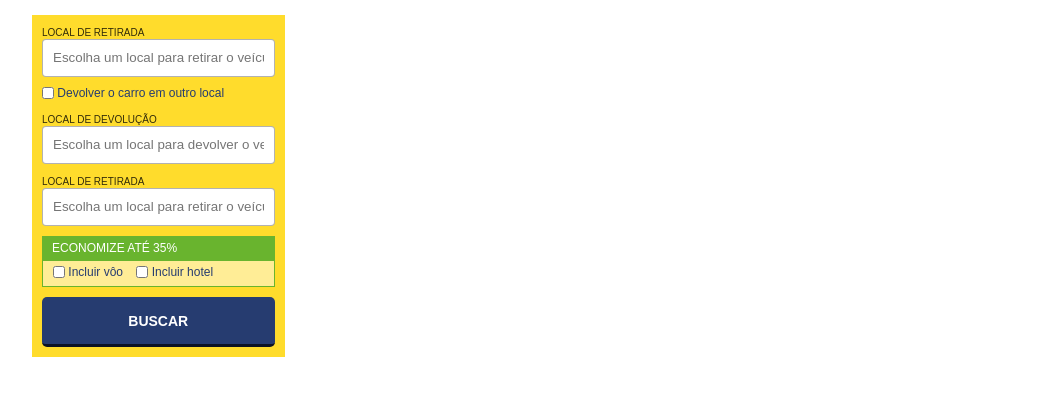
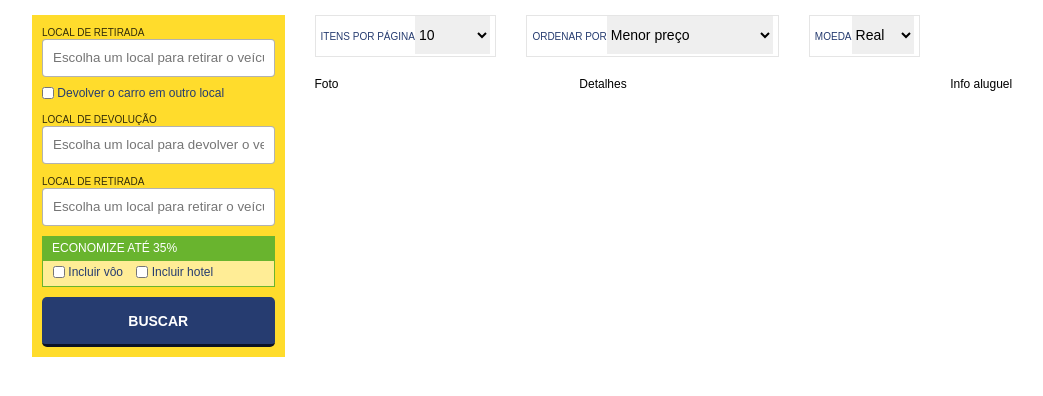
Before and after one commit to paulowd/teste-cvc, a website: page src/html/index.html in a window 1280 px wide. Shown: the whole page, without its empty margins (58-1101 px from the left). Drawn offline with nearby package versions, Linux system fonts and the light colour scheme; files that its build step writes are made by us from their sources.

Commit message:
Box filtros

```diff
--- a/src/html/index.html
+++ b/src/html/index.html
@@ -58,6 +58,62 @@
           </div>
         </aside>
         <div class="grid-xs-12 grid-md-9">
+          <div class="filtros-resultado row">
+            <div class="grid-xs-12 grid-md-3">
+              <div class="field-group filter-field">
+                <label for="cmb-ipp">Itens por página</label>
+                <div class="wrap-select">
+                  <select id="cmb-ipp">
+                    <option value="10">10</option>
+                    <option value="20">20</option>
+                    <option value="50">50</option>
+                  </select>
+                </div>
+              </div>
+            </div>
+            <div class="grid-xs-12 grid-md-4">
+              <div class="field-group filter-field">
+                <label for="cmb-ipp">Ordenar por</label>
+                <div class="wrap-select">
+                  <select id="cmb-ipp">
+                    <option value="10">Menor preço</option>
+                    <option value="20">Maior preço</option>
+                    <option value="50">Mais alugado</option>
+                  </select>
+                </div>
+              </div>
+            </div>
+            <div class="grid-xs-12 grid-md-2">
+              <div class="field-group filter-field">
+                <label for="cmb-ipp">Moeda</label>
+                <div class="wrap-select">
+                  <select id="cmb-ipp">
+                    <option value="real">Real</option>
+                    <option value="dolar">Dólar</option>
+                    <option value="euro">Euro</option>
+                  </select>
+                </div>
+              </div>
+            </div>
+          </div>
+
+          <div class="resultados-busca">
+            <article class="row">
+              <div class="grid-xs-12 grid-md-9">
+                <div class="row">
+                  <div class="grid-xs-12 grid-md-5">
+                    Foto
+                  </div>
+                  <div class="grid-xs-12 grid-md-5">
+                    Detalhes
+                  </div>
+                </div>
+              </div>
+              <div class="grid-xs-12 grid-md-3">
+                Info aluguel
+              </div>
+            </article>
+          </div>
 
         </div>
       </div>
--- a/src/sass/_components.scss
+++ b/src/sass/_components.scss
@@ -71,6 +71,7 @@
   border: 0;
   border-radius: 5px;
   cursor: pointer;
+  @include transition(.2s);
 
   &.btn-xs {
     height: 20px;
@@ -175,4 +176,35 @@
   &:last-child {
     padding: 0;
   }
+
+  &.filter-field {
+    border: 1px solid rgba(0,0,0,.1);
+    padding: 0 5px;
+    display: table;
+    width: 100%;
+    @include clear(0);
+
+    label {
+      text-transform: uppercase;
+      color: $blue;
+      white-space:nowrap;
+    }
+
+    label, input, select, .wrap-select {
+      border: 0;
+      line-height: 38px;
+      height: 38px;
+      display: table-cell;
+    }
+
+    .wrap-select {
+      width: 99%;
+    }
+
+    select {
+      display: block;
+      width: 100%;
+      font-size: 14px;
+    }
+  }
 }
--- a/src/sass/_grid.scss
+++ b/src/sass/_grid.scss
@@ -17,6 +17,7 @@ $container-lg: 1100px; // Tamanho do container
 }
 
 .row {
+  clear: both;
   margin: 0 ( 0 - $grid-gutter );
 }
 
--- a/src/sass/_mixins.scss
+++ b/src/sass/_mixins.scss
@@ -1,9 +1,11 @@
 @mixin clear($altura){
-	clear: both;
-	content: " ";
-	height: $altura;
-	visibility: hidden;
-	display: block;
+    &:after {
+        clear: both;
+        content: " ";
+        height: $altura;
+        visibility: hidden;
+        display: block;
+    }
 }
 
 @mixin transition($tempo){
--- a/src/sass/_reset.scss
+++ b/src/sass/_reset.scss
@@ -4,6 +4,6 @@
   box-sizing: border-box
 }
 
-input:focus, textarea:focus, button:focus {
+input:focus, textarea:focus, button:focus, select:focus {
   outline: none;
 }
```
